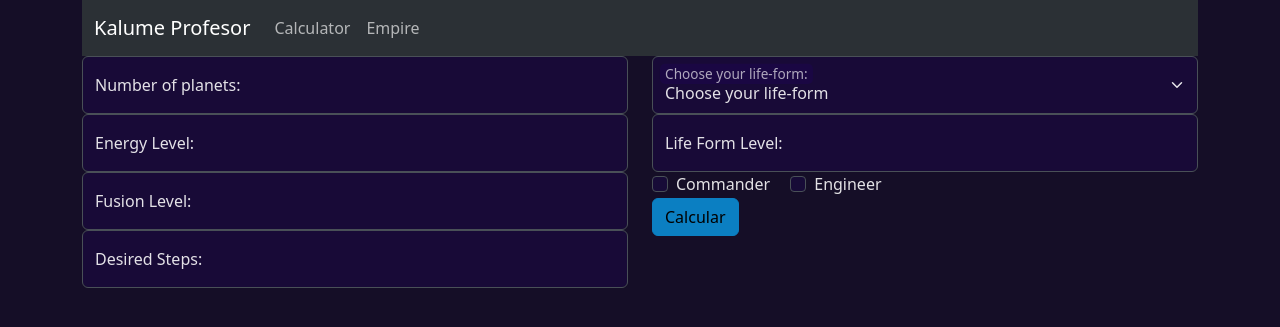
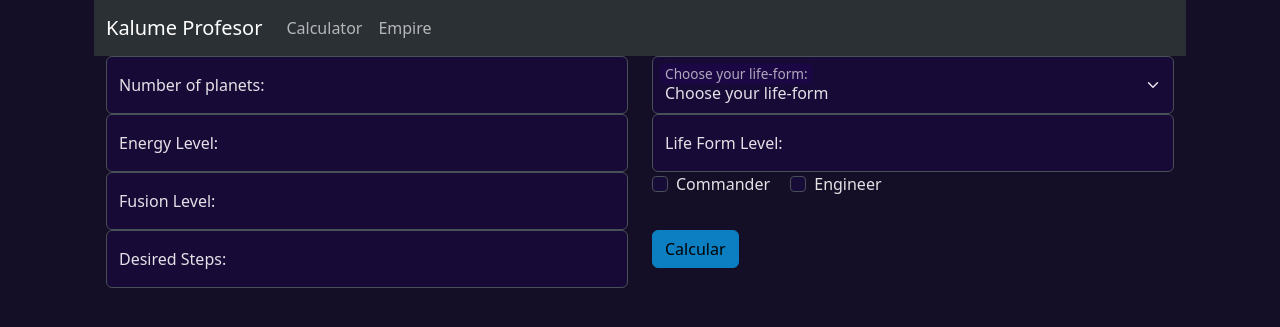
Before and after one commit to Kalimordkalume/kalume-profesor, a Django app: page /calculator/ in a window 1280 px wide. Shown: the top 327 px of the page. Run offline with Django 5.2, Linux system fonts and the light colour scheme; some libraries are stand-ins or nearby versions.

Commit message:
Layaout con mucha mejor pinta, arreglada la estructura.

```diff
--- a/backend/calculator/templates/calculator_home.html
+++ b/backend/calculator/templates/calculator_home.html
@@ -3,14 +3,18 @@
 
 
 {% block content %}
-<div class="col columna-principal">
-    <form class="row" id="settings-container" method="post" action="">
-        <div class=" col" id="left-side">
+<form class="container" id="settings-container" method="post" action="">
     <div class="row" id="planets-row">
         <div class="col" id="form-wrapper-planets">
             <div class="form-floating" id="form-field-wrapper">
                 {{form.planets}}
                 {{form.planets.label_tag}}
+            </div>
+        </div>
+        <div class="col" id="form-wrapper-race">
+            <div class="form-floating">
+                {{form.life_form_type}}
+                {{form.life_form_type.label_tag}}
             </div>
         </div>
     </div>
@@ -21,12 +25,28 @@
                 {{form.energy.label_tag}}
             </div>
         </div>
+        <div class="col" id="form-wrapper-racelvl">
+            <div class="form-floating" id="form-field-wrapper">
+                {{form.life_form_level}}
+                {{form.life_form_level.label_tag}}
+            </div>
+        </div>
     </div>
     <div class="row" id="fusion-row">
         <div class="col" id="form-wrapper-fusion">
             <div class="form-floating" id="form-field-wrapper">
                 {{form.fusion}}
                 {{form.fusion.label_tag}}
+            </div>
+        </div>
+        <div class="col checkboxes-wrapper">
+            <div class="form-check form-check-inline commander-wrapper">
+                {{form.commander}}
+                <label class="form-check-label" for="{{form.commander.id_for_label}}">{{form.commander.label}}</label>
+            </div>
+            <div class="form-check form-check-inline engineer-wrapper">
+                {{form.engineer}}
+                <label class="form-check-label" for="{{form.engineer.id_for_label}}">{{form.engineer.label}}</label>
             </div>
         </div>
     </div>
@@ -37,46 +57,9 @@
                 {{form.steps.label_tag}}
             </div>
         </div>
-            </div>
-        </div>
-        <div class="col" id="rigt-side">
-            <div class="row" id="race-row">
-                <div class="col" id="form-wrapper-race">
-                    <div class="form-floating">
-                        {{form.life_form_type}}
-                        {{form.life_form_type.label_tag}}
-                    </div>
-                </div>
-            </div>
-            <div class="row" id="race-level-row-racelvl">
-                <div class="col" id="form-wrapper-racelvl">
-                    <div class="form-floating" id="form-field-wrapper">
-                        {{form.life_form_level}}
-                        {{form.life_form_level.label_tag}}
-                    </div>
-                </div>
-            </div>
-            <div class="row" id="checkboxes-row">
-                <div class="col checkboxes-wrapper">
-                    <div class="form-check form-check-inline commander-wrapper">
-                        {{form.commander}}
-                        <label class="form-check-label"
-                            for="{{form.commander.id_for_label}}">{{form.commander.label}}</label>
-                    </div>
-                    <div class="form-check form-check-inline engineer-wrapper">
-                        {{form.engineer}}
-                        <label class="form-check-label"
-                            for="{{form.engineer.id_for_label}}">{{form.engineer.label}}</label>
-                    </div>
-                </div>
-            </div>
-            <div class="row" id="calculate-row">
         <div class="col" id="form-wrapper-button">
             <button class="btn btn-primary" type="submit" value="Calcular">Calcular</button>
         </div>
-            </div>
 </form>
-    <div class="row" id="results-container">
-    </div>
 </div>
 {% endblock content %}
--- a/backend/pages/templates/base.html
+++ b/backend/pages/templates/base.html
@@ -10,8 +10,7 @@
 </head>
 
 <body class="container">
-    <header class="row">
-        <div class="col">
+    <header class="container">
         <nav class="navbar navbar-expand-lg bg-body-tertiary">
             <div class="container-fluid">
                 <a class="navbar-brand" href="{% url 'pages:kalume_home' %}">Kalume Profesor</a>
@@ -31,13 +30,12 @@
                 </div>
             </div>
         </nav>
-        </div>
     </header>
-    <main class="row">
+    <main class="container">
         {% block content %}
         {% endblock content %}
     </main>
-    <footer class="row">
+    <footer class="container">
 
     </footer>
 
```
Lines whose indentation alone changed are shown as unchanged.
